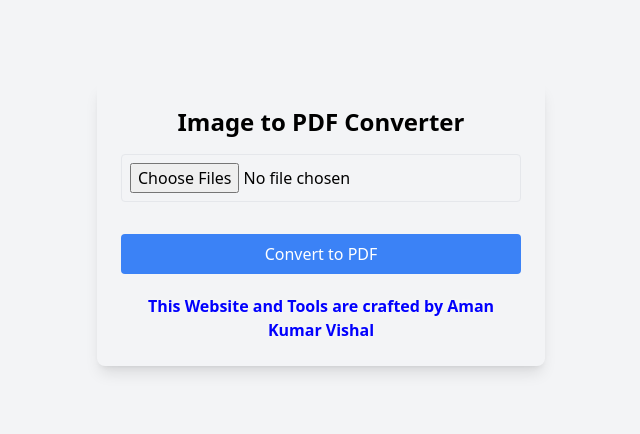
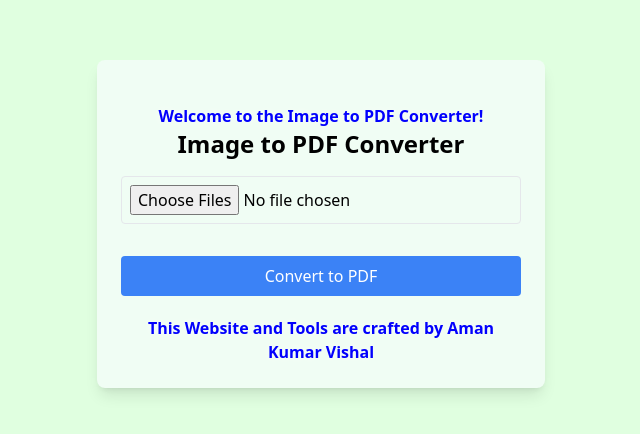
Before and after one commit to amankumarvishal/ghibli, a plain HTML site: page index.html in a window 1280 px wide. Shown: the part 176-610 px from the top of the page, without its empty margins (319-959 px from the left). Drawn offline with nearby package versions, Linux system fonts and the light colour scheme.

Commit message:
Update index.html

```diff
--- a/index.html
+++ b/index.html
@@ -7,6 +7,9 @@
   <script src="https://cdn.tailwindcss.com"></script>
   <script src="https://cdnjs.cloudflare.com/ajax/libs/jspdf/2.5.1/jspdf.umd.min.js"></script>
   <style>
+    body {
+      background-color: #E0FFE0; /* Light green for the entire webpage */
+    }
     canvas {
       max-width: 100%;
       height: auto;
@@ -28,8 +31,9 @@
     }
   </style>
 </head>
-<body class="bg-gray-100 flex items-center justify-center min-h-screen">
-  <div class="bg-green p-6 rounded-lg shadow-lg w-full max-w-md">
+<body class="flex items-center justify-center min-h-screen">
+  <div.ConcurrentModificationException class="bg-green-50 p-6 rounded-lg shadow-lg w-full max-w-md">
+    <h2 class="rgb-highlight">Welcome to the Image to PDF Converter!</h2>
     <h1 class="text-2xl font-bold text-center mb-4">Image to PDF Converter</h1>
     <input type="file" id="imageInput" accept="image/*" multiple class="mb-4 w-full p-2 border rounded">
     <div id="preview" class="mb-4 flex flex-wrap justify-center"></div>
```
